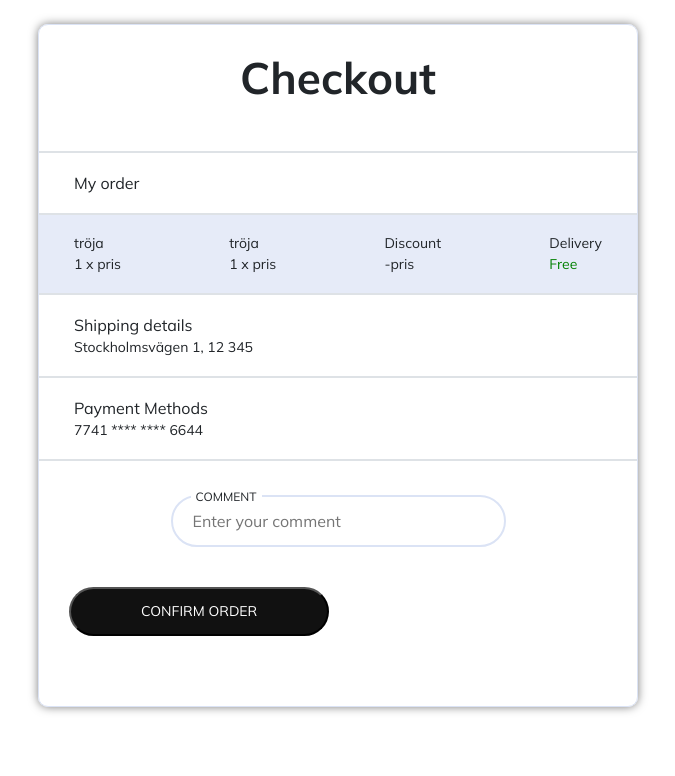
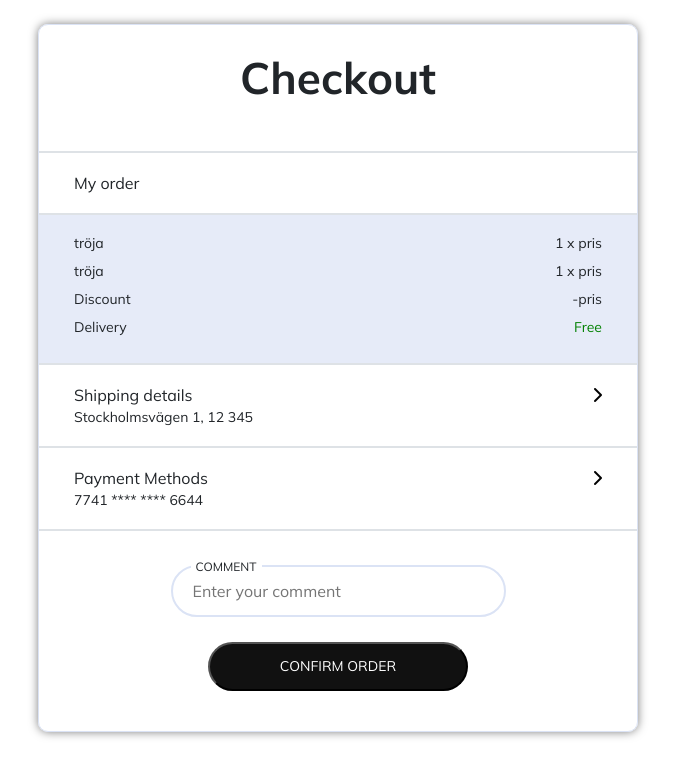
Before and after one commit to PatrikByren/Manero-frontend, a React (Create React App) app: page /checkout in a window 1280 px wide. Shown: the top 776 px of the page, without its empty margins (302-977 px from the left). Built offline with nearby package versions, Linux system fonts and the light colour scheme.

Commit message:
checkout design klar

```diff
--- a/src/App.css
+++ b/src/App.css
@@ -1453,7 +1453,7 @@ html, body {
   }
 }
 .checkbox {
-  margin-left: 40px;
+  margin: 15px 0px 0px 40px;
 }
 
 .checkboxinput {
@@ -1461,8 +1461,7 @@ html, body {
 }
 
 .one-order {
-  margin: 18px 35px 18px 35px;
-  border-bottom: #DBE3F5;
+  padding: 18px 35px 18px 35px;
 }
 .one-order .flex-container {
   display: flex;
@@ -1482,20 +1481,41 @@ html, body {
   font-weight: bold;
 }
 
+.paymentmeth {
+  padding: 18px 35px 18px 35px;
+  display: flex;
+  flex-direction: row;
+  justify-content: space-between;
+  background-color: rgba(219, 227, 245, 0.6980392157);
+}
+
+.orderstuff {
+  background-color: rgba(219, 227, 245, 0.6980392157);
+}
+
 .undertitle {
   font-size: 14px;
 }
 
+.smallerletters {
+  font-size: 14px;
+  padding-bottom: 7px;
+}
+
 .FREE {
   color: green;
 }
 
-.paymentmeth {
-  padding: 18px 35px 18px 35px;
-  background-color: rgba(219, 227, 245, 0.6980392157);
-  display: flex;
-  flex-direction: row;
-  justify-content: space-between;
+.arrow-icon {
+  display: flex;
+  align-items: center;
+}
+
+.checkoutbtn {
+  margin: auto;
+  align-items: center;
+  display: flex;
+  margin-top: 15px;
 }
 
 .error-message {
--- a/src/asset/scss/components/shared_components/_orderstuff.scss
+++ b/src/asset/scss/components/shared_components/_orderstuff.scss
@@ -60,7 +60,7 @@
 }
 
 .checkbox {
-    margin-left: 40px;
+    margin: 15px 0px 0px 40px;
 }
 
 .checkboxinput {
@@ -68,8 +68,7 @@
 }
 
 .one-order {
-    margin: 18px 35px 18px 35px;
-    border-bottom: #DBE3F5;
+    padding: 18px 35px 18px 35px;
 
     .flex-container {
         display: flex;
@@ -92,22 +91,43 @@
             font-weight: bold;
         }
     }
-
-
-
-}
-.undertitle{
-    font-size: 14px;
-}
-
-.FREE{
-    color: green;
 }
 
 .paymentmeth {
     padding: 18px 35px 18px 35px;
-    background-color: #dbe3f5b2;
     display: flex;
     flex-direction: row;
     justify-content: space-between;
+    background-color: #dbe3f5b2;
+
 }
+
+.orderstuff {
+    background-color: #dbe3f5b2;
+}
+
+.undertitle {
+    font-size: 14px;
+}
+
+.smallerletters {
+    font-size: 14px;
+    padding-bottom: 7px;
+}
+
+.FREE {
+    color: green;
+}
+
+.arrow-icon {
+    display: flex;
+    align-items: center;
+    // margin: 20px 15px 40px 15px;
+}
+
+.checkoutbtn {
+    margin: auto;
+    align-items: center;
+    display: flex;
+    margin-top: 15px;
+}
--- a/src/views/Orderviews/Checkout.js
+++ b/src/views/Orderviews/Checkout.js
@@ -1,4 +1,5 @@
 import React from 'react'
+import { NavLink } from 'react-router-dom';
 import BackArrowMiddleHead from '../../components/individuals/BackArrowMiddleHead'
 import InputSingel from '../../components/individuals/InputSingel';
 
@@ -9,7 +10,7 @@ const Checkout = () => {
             <br />
             <div className='ilonasmedia2'>
                 <BackArrowMiddleHead content="Checkout" />
-                <div className="flex-grow-1 border-top border-2 my-3" />
+                <div className='border' />
                 <div className='one-order'>
                     <div className='flex-container'>
                         <div>My order</div>
@@ -17,30 +18,33 @@ const Checkout = () => {
                 </div>
 
                 <div className='border' />
-                <div className='paymentmeth'>
+                <div className='one-order orderstuff'>
                     <div className='flex-container'>
-                        <div className='undertitle'>tröja</div>
-                        <div className='undertitle'>1 x pris</div>
+                        <div className='smallerletters'>tröja</div>
+                        <div className='smallerletters'>1 x pris</div>
                     </div>
                     <div className='flex-container'>
-                        <div className='undertitle'>tröja</div>
-                        <div className='undertitle'>1 x pris</div>
+                        <div className='smallerletters'>tröja</div>
+                        <div className='smallerletters'>1 x pris</div>
                     </div>
                     <div className='flex-container'>
-                         <div className='undertitle'>Discount</div> {/*om de finns promocode */}
-                        <div className='undertitle'>-pris</div>
+                        <div className='smallerletters'>Discount</div> {/*om de finns promocode */}
+                        <div className='smallerletters'>-pris</div>
                     </div>
                     <div className='flex-container'>
-                        <div className='undertitle'>Delivery</div>
-                        <div className='undertitle FREE'>Free</div>
+                        <div className='smallerletters'>Delivery</div>
+                        <div className='smallerletters FREE'>Free</div>
                     </div>
+                </div>
 
-                </div>
                 <div className='border' />
 
                 <div className='one-order'>
                     <div className='flex-container'>
                         <div>Shipping details</div>
+                        <NavLink to="/checkout/shipping">
+                            <i class="fa-solid fa-chevron-right" style={{ color: "black" }}></i>
+                        </NavLink>
                     </div>
                     <div className='flex-container'>
                         <div className='undertitle'>
@@ -52,7 +56,11 @@ const Checkout = () => {
                 <div className='one-order'>
                     <div className='flex-container'>
                         <div>Payment Methods</div>
-
+                        <div className='arrow-icon'>
+                            <NavLink to="/checkout/payment">
+                                <i class="fa-solid fa-chevron-right" style={{ color: "black" }}></i>
+                            </NavLink>
+                        </div>
                     </div>
                     <div className='flex-container'>
                         <div className='undertitle'>
@@ -60,20 +68,22 @@ const Checkout = () => {
                         </div>
                     </div>
                 </div>
-                <div className='border' />
-                <br />
+                <div className='border'/>
+                <br/>
 
-                <div className='inputcontainer'>
-                    <div className='text-center' >
+                <div className='inputcontainer '>
+                    <div className='text-center'>
                         <InputSingel
                             placeholder="Enter your comment"
                             nameid="review"
                             name="COMMENT"
                             type="text"
+                            style="height: 140px;"
                         />
                     </div>
                 </div>
-                <button className='basebtn'>
+
+                <button className='basebtn checkoutbtn'>
                     CONFIRM ORDER
                 </button>
             </div>
--- a/src/views/Orderviews/CheckoutPayment.js
+++ b/src/views/Orderviews/CheckoutPayment.js
@@ -8,7 +8,7 @@ const CheckoutPayment = () => {
             <br />
             <div className='ilonasmedia2'>
                 <BackArrowMiddleHead content="Payment method" />
-                <div className="flex-grow-1 border-top border-2 my-3" />
+                <div className='border' />
                 <div className='one-order'>
                     <div className='flex-container'>
                         <div>Credit Cards</div>
@@ -17,7 +17,7 @@ const CheckoutPayment = () => {
                 <div className='border' />
                 <div className='paymentmeth'>
                     <div className='flex-container'>
-                        <div>7741 **** **** 6644</div>
+                        <div className='undertitle'>7741 **** **** 6644</div>
                     </div>
                     <label>
                         <input
@@ -30,7 +30,7 @@ const CheckoutPayment = () => {
                 <div className='border' />
                 <div className='paymentmeth'>
                     <div className='flex-container'>
-                        <div>7674 **** **** 1884</div>
+                        <div className='undertitle'>7674 **** **** 1884</div>
                     </div>
                     <label>
                         <input
--- a/src/views/Orderviews/CheckoutShipping.js
+++ b/src/views/Orderviews/CheckoutShipping.js
@@ -22,7 +22,8 @@ const CheckoutShipping = () => {
             <br />
             <div className='ilonasmedia2'>
                 <BackArrowMiddleHead content="Shipping details" />
-                <div className='one-order border-bottom'>
+                <div className='border'/>
+                <div className='one-order'>
                     <div className='flex-container'>
                         <div>
                             Hem
@@ -37,15 +38,15 @@ const CheckoutShipping = () => {
                             />
                         </label>
                     </div>
-
                     <div className='flex-container'>
                         <div className='undertitle'>
                             Stockholmsvägen 1, 12 345
                         </div>
                     </div>
                 </div>
+                <div className='border'/>
 
-                <div className='one-order border-bottom'>
+                <div className='one-order'>
                     <div className='flex-container'>
                         <div>
                             Kontoret
@@ -66,6 +67,8 @@ const CheckoutShipping = () => {
                         </div>
                     </div>
                 </div>
+                <div className='border'/>
+
                 <label className='checkbox'>
                     <input
                         className='checkboxinput'
```
